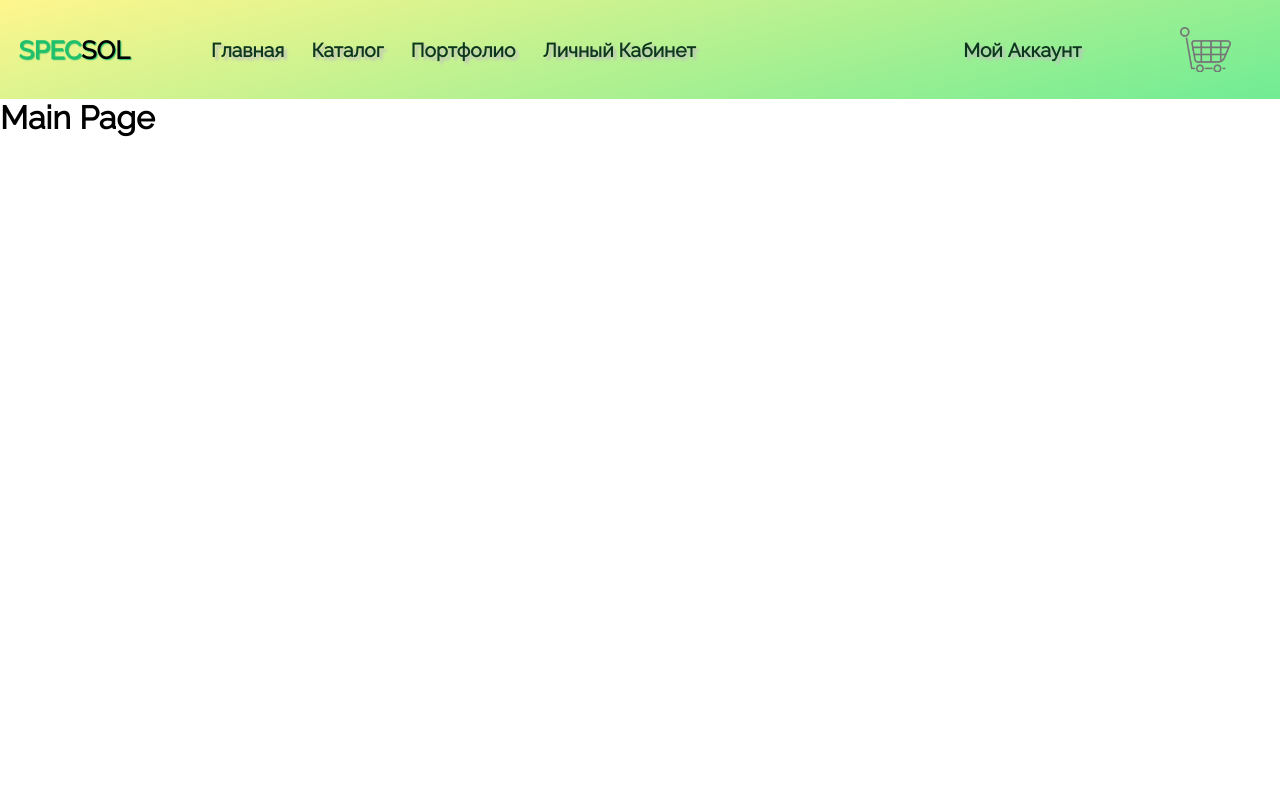
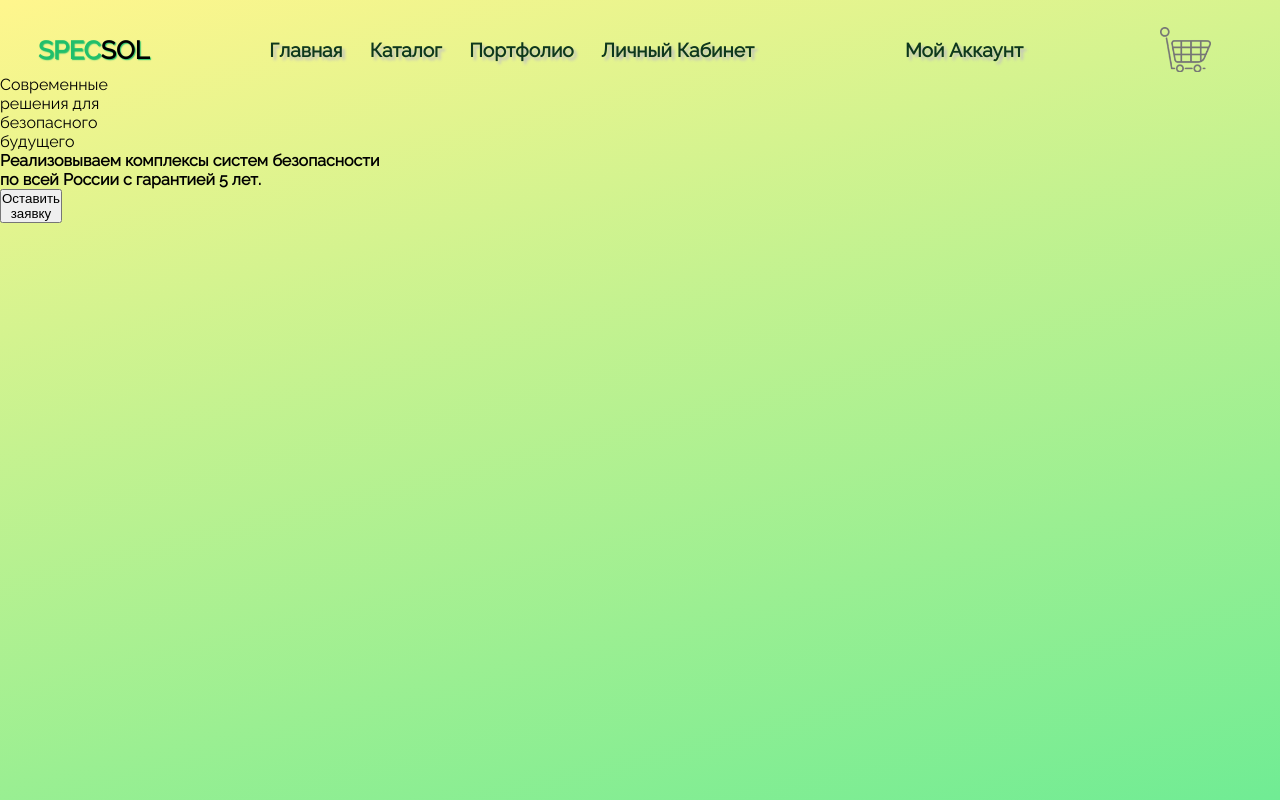
Before and after one commit to EvgenyGeras1985/spec_sol_site, a Nuxt app: page / in a window 1280 px wide. Built offline with nearby package versions, Linux system fonts and the light colour scheme.

Commit message:
nice refact 15.12.24

```diff
--- a/components/nav/ListBar.vue
+++ b/components/nav/ListBar.vue
@@ -38,7 +38,7 @@
   </div>
   <button class="lst__tog" @click="showMenu(isMenu)">
     <h1>
-      press
+      +
     </h1>
   </button>
 </template>
@@ -55,6 +55,7 @@
    justify-content: space-around;
    align-items: center;
    border-top: groove;
+   border-bottom: groove;
    background: linear-gradient(166deg, #FFF68D, #70EC94);
 
 
@@ -76,14 +77,24 @@
      }
    }
 
+   //Сменить на бургер через before after
    &__tog{
-     z-index: 3;
+     z-index: 22;
+     position: absolute;
+     top: 104px;
+     left: 10px;
+     padding: 8px;
+     border-radius: 50px;
+     border: 1px solid black;
+
+     &:hover{color: #f8af1a;}
    }
  }
 
 //class to toggle burger
  .active {
    left: 0px;
+   transition: left 0.5s ease-in-out;
  }
 
 @include breakpoint(large) {
@@ -92,13 +103,15 @@
     position: initial;
     flex-direction: row;
     border-top: none;
+    border-bottom: none;
     background: none;
 
     &__tog{
-      z-index: -3;
-      opacity: 0;
-      pointer-events: none;
-      cursor: default;
+      display: none;
+      //z-index: -3;
+      //opacity: 0;
+      //pointer-events: none;
+      //cursor: default;
     }
 
     &__elem {
--- a/components/nav/NavBar.vue
+++ b/components/nav/NavBar.vue
@@ -18,13 +18,14 @@
 <style scoped lang="scss">
 @import 'assets/scss/_global.scss';
   nav {
+    position: fixed;
     width: 100%;
     height: 100vh;
     display: flex;
     flex-direction: column;
     justify-content: space-around;
     align-items: center;
-    background: linear-gradient(166deg, #FFF68D, #70EC94);
+    //background: linear-gradient(166deg, #FFF68D, #70EC94);
   }
 
   .log__lnk {
--- a/pages/index.vue
+++ b/pages/index.vue
@@ -3,9 +3,48 @@
 </script>
 
 <template>
-  <h1>Main Page</h1>
+  <main>
+    <section class="section-one">
+      <article class="section-one__title">
+        Современные <br />
+        решения для <br />
+        безопасного <br />
+        будущего
+      </article>
+      <h4 class="section-one__description">
+        Реализовываем комплексы систем безопасности <br />
+        по всей России с гарантией 5 лет.
+      </h4>
+      <button class="section-one__btn">
+        Оставить <br />
+        заявку
+      </button>
+    </section>
+  </main>
 </template>
 
-<style scoped>
+<style scoped lang="scss">
+@import 'assets/scss/global';
+  main {
+    padding-top: 75px;
+    width: 100vw;
+    height: 100vh;
+    background: linear-gradient(166deg, #FFF68D, #70EC94);
+    section-one {
+      &__title{}
+      &__description{}
+      &__btn{}
+    }
+  }
 
+
+@include breakpoint(large) {
+  main {
+    section-one {
+      &__title{}
+      &__description{}
+      &__btn{}
+    }
+  }
+}
 </style>
```
